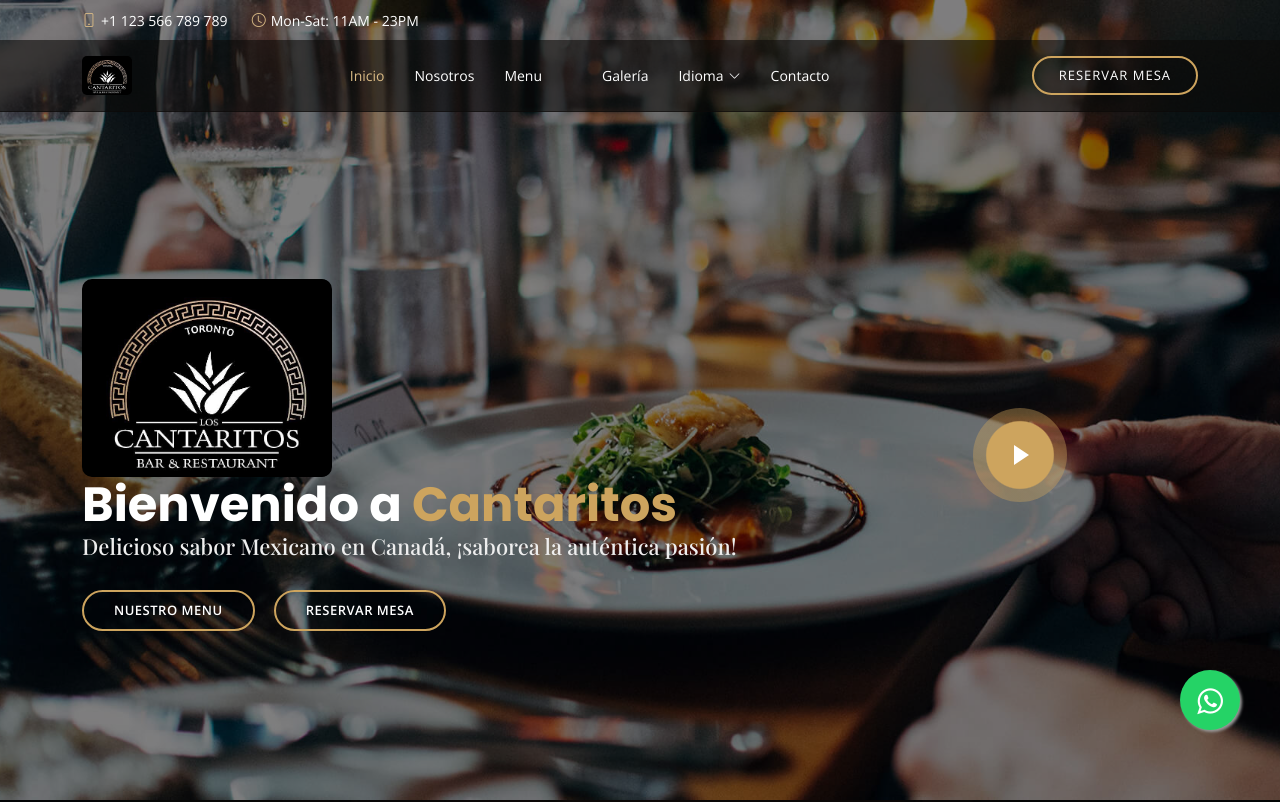
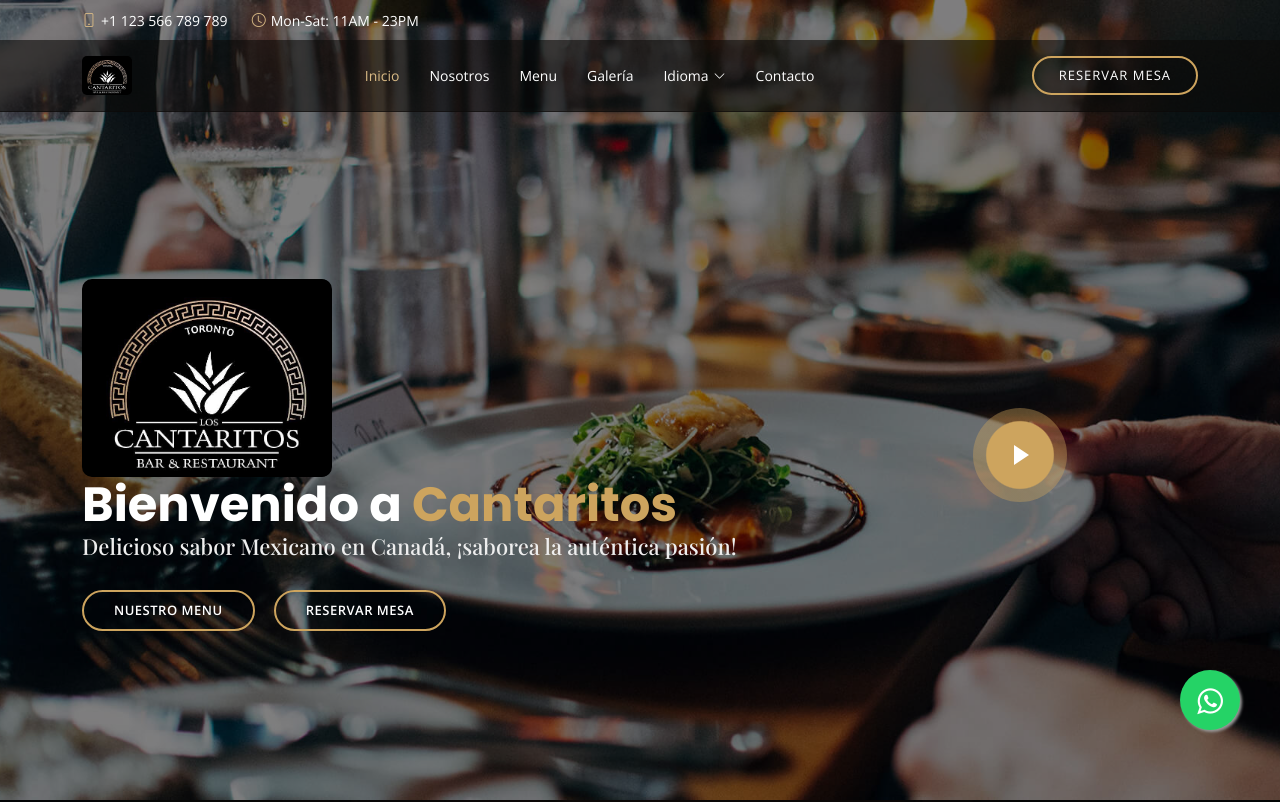
Before and after one commit to bussinesshmv/cantaritos, a plain HTML site: page index.html in a window 1280 px wide. Shown: the top 802 px of the page. Drawn offline with nearby package versions, Linux system fonts and the light colour scheme; a web font is replaced by a local one.

Commit message:
carga de idiomas y se quita menu de enmedio

```diff
--- a/i18n/es.json
+++ b/i18n/es.json
@@ -70,7 +70,7 @@
   "footer_useful_links": "Enlaces de interés",
   "footer_useful_links_home": "Inicio",
   "footer_useful_links_about": "Nosotros",
-  "foote1111r_useful_links_menu": "Menu",
+  "footer_useful_links_menu": "Menu",
   "footer_useful_links_complaintssuggestions": "Quejas y sugerencias",
   "footer_useful_links_terms_service": "Términos del servicio",
   "footer_useful_links_privacy_policy": "Politica de privacidad",
--- a/index.html
+++ b/index.html
@@ -94,13 +94,6 @@
             </li>
             <li>
               <a class="nav-link scrollto" href="#menu" id="menu_menu"></a>
-            </li>
-            <li>
-              <a
-                class="nav-link scrollto"
-                href="#complaintssuggestions"
-                id="menu_complaintssuggestions"
-              ></a>
             </li>
             <li>
               <a
@@ -1211,7 +1204,7 @@
             </div>
 
             <div class="col-lg-2 col-md-6 footer-links">
-              <h4>Useful Links</h4>
+              <h4 id="footer_useful_links"></h4>
               <ul>
                 <li>
                   <i class="bx bx-chevron-right"></i> <a href="#hero" id="footer_useful_links_home"></a>
```
